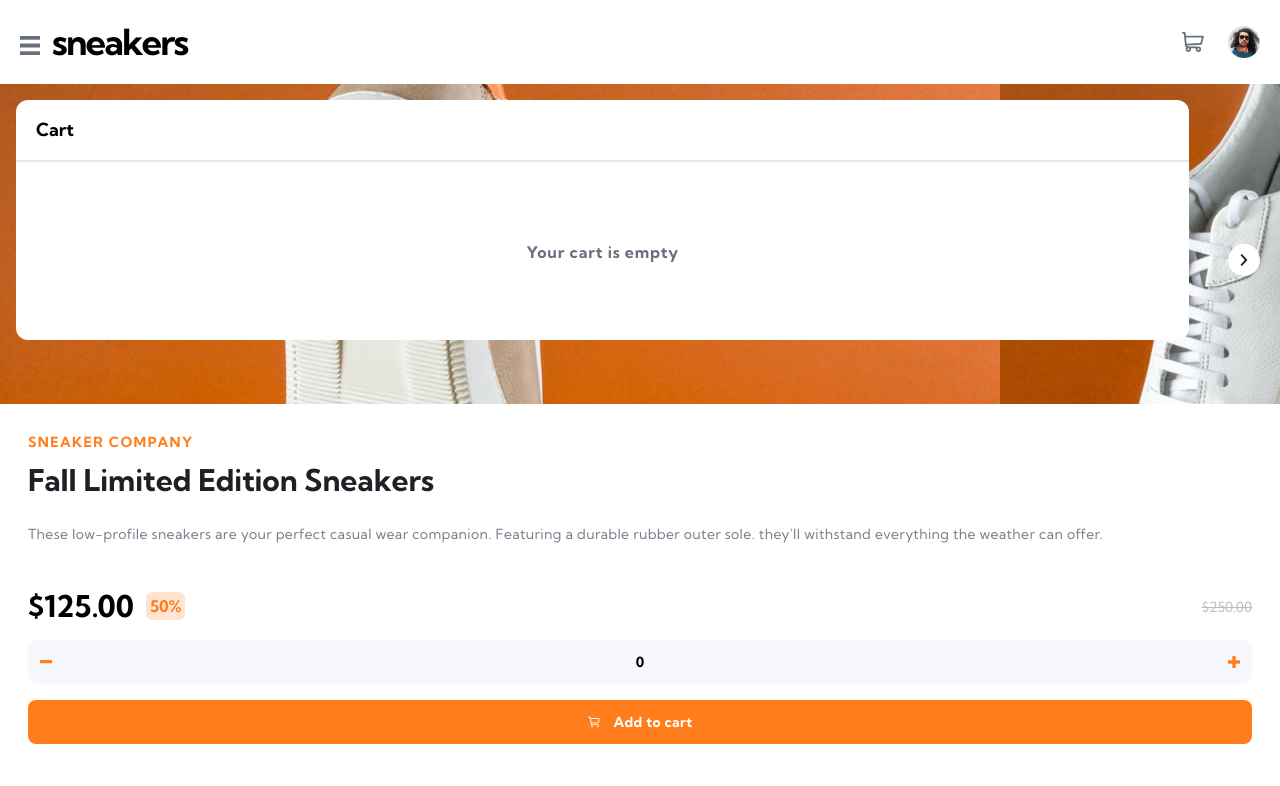
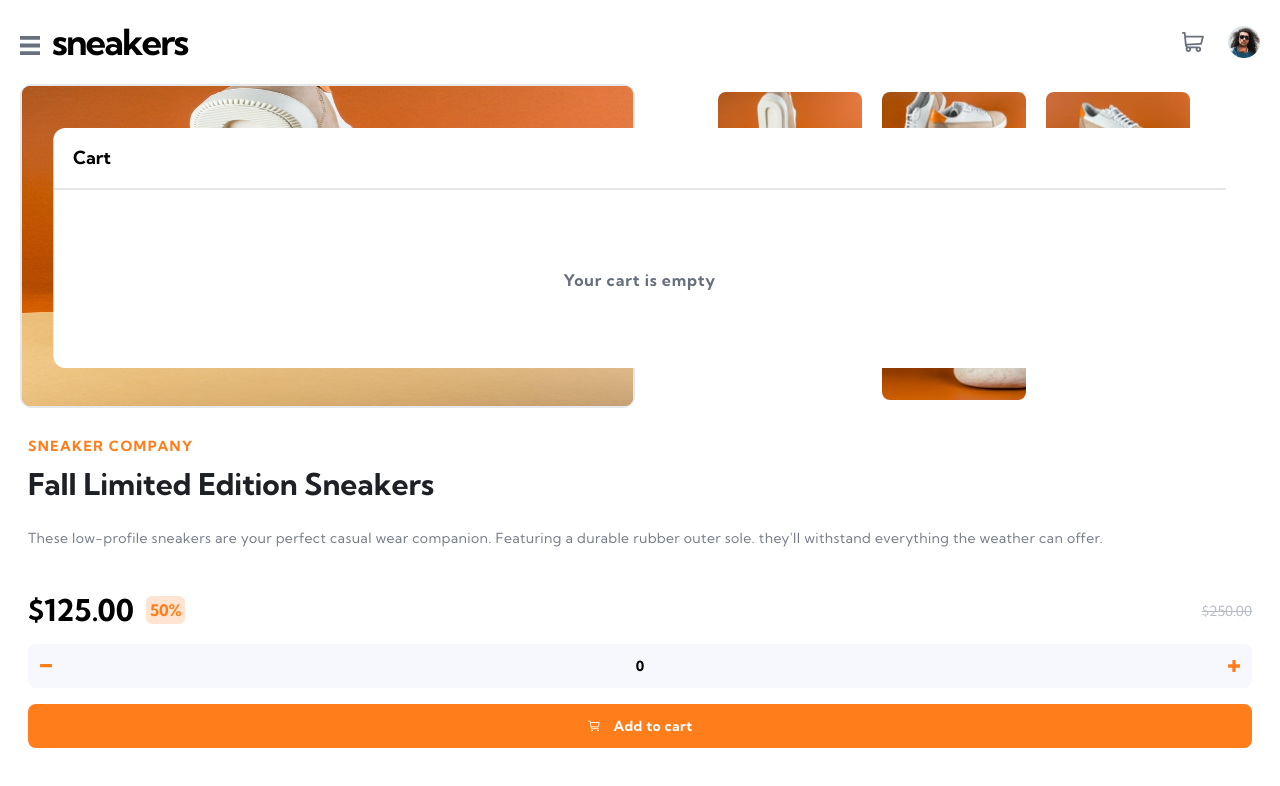
Before and after one commit to reymartvigo/E-commerce-Product-Page, a React (Vite) app in the folder e-commerce-product-page/: page / in a window 1280 px wide. Both pictures are taken after a click on the button 1193 px from the left and 42 px from the top of the page. Shown: the top 786 px of the page. Built offline with nearby package versions, Linux system fonts and the light colour scheme.

Commit message:
latest commit

```diff
--- a/e-commerce-product-page/src/components/Cart.jsx
+++ b/e-commerce-product-page/src/components/Cart.jsx
@@ -7,7 +7,7 @@ const Cart = ({ cartItems, deleteItem }) => {
         deleteItem()
     }
     return (
-        <div className="z-80  absolute w-11/12 h-60 top-4 left-4 right-4 bg-White rounded-xl overflow-scroll scroll-smooth">
+        <div className="z-80 absolute w-11/12 h-60 top-32 left-1/2 right-0 -translate-x-1/2 bg-White rounded-xl overflow-scroll scroll-smooth">
             <div className="px-5 py-4 border-b-2">
                 <span className="font-bold text-lg " >Cart</span>
             </div>
--- /dev/null
+++ b/e-commerce-product-page/src/components/ImageSelector.jsx
@@ -0,0 +1,36 @@
+import React from 'react'
+
+
+import Product1 from '../assets/images/image-product-1.jpg'
+import Product2 from '../assets/images/image-product-2.jpg'
+import Product3 from '../assets/images/image-product-3.jpg'
+import Product4 from '../assets/images/image-product-4.jpg'
+
+
+import thumbnail1 from '../assets/images/image-product-1-thumbnail.jpg';
+import thumbnail2 from '../assets/images/image-product-2-thumbnail.jpg';
+import thumbnail3 from '../assets/images/image-product-3-thumbnail.jpg';
+import thumbnail4 from '../assets/images/image-product-4-thumbnail.jpg';
+
+
+const ImageSelector = () => {
+    return (
+        <>
+            <div className="image-wrapper flex justify-center items-center gap-3 w-full px-5 min-[320px]:hidden min-[768px]:flex">
+                <div className="main-image h-35 border-2 w-full bg-Verydarkblue border-7 rounded-xl">
+                    <img className="rounded-lg h-80 w-full" src={Product1} alt="" aria-label="true"></img>
+                </div>
+
+                <div className="thumbnails-wrapper flex flex-wrap gap-5 justify-center h-35  w-full">
+                    <img className="w-36 rounded-lg cursor-pointer border-Orange" src={thumbnail1} alt="" aria-label="true"></img>
+                    <img className="w-36 rounded-lg cursor-pointer border-Orange" src={thumbnail2} alt="" aria-label="true"></img>
+                    <img className="w-36 rounded-lg cursor-pointer border-Orange" src={thumbnail3} alt="" aria-label="true"></img>
+                    <img className="w-36 rounded-lg cursor-pointer border-Orange" src={thumbnail4} alt="" aria-label="true"></img>
+                </div>
+
+            </div>
+        </>
+    )
+}
+
+export default ImageSelector
--- a/e-commerce-product-page/src/components/ItemPrice.jsx
+++ b/e-commerce-product-page/src/components/ItemPrice.jsx
@@ -22,7 +22,7 @@ const ItemPrice = ({ addToCart }) => {
 
 
     return (
-        <div className="product-wrapper flex flex-col gap-4 px-7 pb-24">
+        <div className="product-wrapper flex flex-col gap-4 px-7 pb-24 ">
             <div className="price-wrapper flex justify-between items-center">
                 <div className="flex items-center gap-3">
                     <h1 className="font-bold text-3xl" >$125.00</h1>
--- a/e-commerce-product-page/src/components/MenuBar.jsx
+++ b/e-commerce-product-page/src/components/MenuBar.jsx
@@ -8,7 +8,7 @@ const MenuBar = ({ closeMenu }) => {
     }
 
     return (
-        <div className="w-full bg-Darkgrayishblue2 absolute top-0 left-0 z-40">
+        <div className="w-full min-h-screen bg-Darkgrayishblue2 absolute top-0 left-0 z-20">
             <div className="flex flex-col gap-12  w-3/5 h-screen py-8 px-5 bg-White">
                 <button onClick={handleCloseMenu} aria-label="close"><img className="w-5" src={Close}></img></button>
 
--- a/e-commerce-product-page/src/components/ProductImage.jsx
+++ b/e-commerce-product-page/src/components/ProductImage.jsx
@@ -15,6 +15,7 @@ import Cart from './Cart';
 import Navbar from './Navbar';
 import ProductInfo from './ProductInfo';
 import ItemPrice from './ItemPrice';
+import ImageSelector from './ImageSelector';
 const ProductImage = () => {
     const [currentSlide, setCurrentSlide] = useState(0);
     const [isCartOpen, setIsCartOpen] = useState(false)
@@ -42,7 +43,7 @@ const ProductImage = () => {
     }
 
     const handlePrevSlide = () => {
-        setCurrentSlide((prevSlide) => (prevSlide - 1 + 1) & 4);
+        setCurrentSlide((prevSlide) => (prevSlide - 1) % 4);
     }
 
     const handleDisplayCart = () => {
@@ -52,24 +53,40 @@ const ProductImage = () => {
 
     return (
         <>
+            <div className='flex flex-col justify-center min-h-screen w-screen'>
+
                 <Navbar
                     openCart={handleDisplayCart}
                     cartItemsLength={cartItems.length}
                 />
 
+                <ImageSelector />
 
-            <div className="w-full h-80 relative overflow-hidden  z-30">
-                <div className="w-full flex z-0">
-                    <img className='duration-700 ease-in-out w-full -translate-x-1/2 -translate-y-1/2 top-1/2 left-1/2 ' src={Product1} alt="" style={{ transform: `translateX(-${currentSlide * 100}%)` }} />
-                    <img className='duration-700 ease-in-out w-full -translate-x-1/2 -translate-y-1/2 top-1/2 left-1/2' src={Product2} alt="" style={{ transform: `translateX(-${currentSlide * 100}%)` }} />
-                    <img className='duration-700 ease-in-out w-full -translate-x-1/2 -translate-y-1/2 top-1/2 left-1/2' src={Product3} alt="" style={{ transform: `translateX(-${currentSlide * 100}%)` }} />
-                    <img className='duration-700 ease-in-out w-full -translate-x-1/2 -translate-y-1/2 top-1/2 left-1/2 ' src={Product4} alt="" style={{ transform: `translateX(-${currentSlide * 100}%)` }} />
+
+                <div className="w-full h-80 relative overflow-hidden z-0 min-[768px]:hidden">
+                    <div className="w-screen h-auto flex z-0 overflow-hidden ">
+                        <img className='duration-700 ease-in-out w-screen -translate-x-1/2 -translate-y-1/2 top-1/2 left-1/2 ' src={Product1} alt="" aria-hidden="true" style={{ transform: `translateX(-${currentSlide * 100}%)` }} />
+                        <img className='duration-700 ease-in-out w-screen -translate-x-1/2 -translate-y-1/2 top-1/2 left-1/2' src={Product2} alt="" aria-hidden="true" style={{ transform: `translateX(-${currentSlide * 100}%)` }} />
+                        <img className='duration-700 ease-in-out w-screen -translate-x-1/2 -translate-y-1/2 top-1/2 left-1/2' src={Product3} alt="" aria-hidden="true" style={{ transform: `translateX(-${currentSlide * 100}%)` }} />
+                        <img className='duration-700 ease-in-out w-screen -translate-x-1/2 -translate-y-1/2 top-1/2 left-1/2 ' src={Product4} alt="" aria-hidden="true" style={{ transform: `translateX(-${currentSlide * 100}%)` }} />
                     </div>
 
                     <div className="w-full  px-5 flex justify-between absolute top-1/2">
                         <button onClick={handlePrevSlide} className="flex justify-center items-center w-8 h-8 outline-none rounded-full bg-White cursor-pointer"><img className="-rotate-180 w-2 " src={Arrow} alt="" /></button>
                         <button onClick={handleNextSlide} className="flex justify-center items-center w-8 h-8 outline-none rounded-full bg-White cursor-pointer"><img className="w-2" src={Arrow} alt="" /></button>
                     </div>
+
+                </div>
+
+
+
+
+                <ProductInfo
+
+                />
+                <ItemPrice
+                    addToCart={addToCart}
+                />
 
                 {
                     isCartOpen && (
@@ -80,17 +97,8 @@ const ProductImage = () => {
                     )
                 }
 
+
             </div>
-
-            <ProductInfo
-
-            />
-            <ItemPrice
-                addToCart={addToCart}
-            />
-
-
-
         </>
     )
 }
--- a/e-commerce-product-page/src/components/ProductInfo.jsx
+++ b/e-commerce-product-page/src/components/ProductInfo.jsx
@@ -2,7 +2,7 @@ import React from 'react'
 
 const ProductInfo = () => {
     return (
-        <div className="py-7 px-7 flex flex-col gap-2 z-20">
+        <div className="py-7 px-7 flex flex-col gap-2 z-0">
             <span className="text-Orange font-bold text-sm tracking-widest">SNEAKER COMPANY</span>
 
             <h1 className="text-Verydarkblue font-bold text-3xl leading-10">Fall Limited Edition Sneakers</h1>
--- a/e-commerce-product-page/tailwind.config.js
+++ b/e-commerce-product-page/tailwind.config.js
@@ -13,6 +13,13 @@ export default {
       Lightgrayishblue: "hsl(223, 64%, 98%)",
       White: "hsl(0, 0%, 100%)",
     },
+
+    screen: {
+      md: "768px",
+      lg: "1024px",
+      xl: "1440px",
+      mobilesm: "320px",
+    },
   },
   plugins: [require("flowbite/plugin")],
 };
```
Lines whose indentation alone changed are shown as unchanged.
